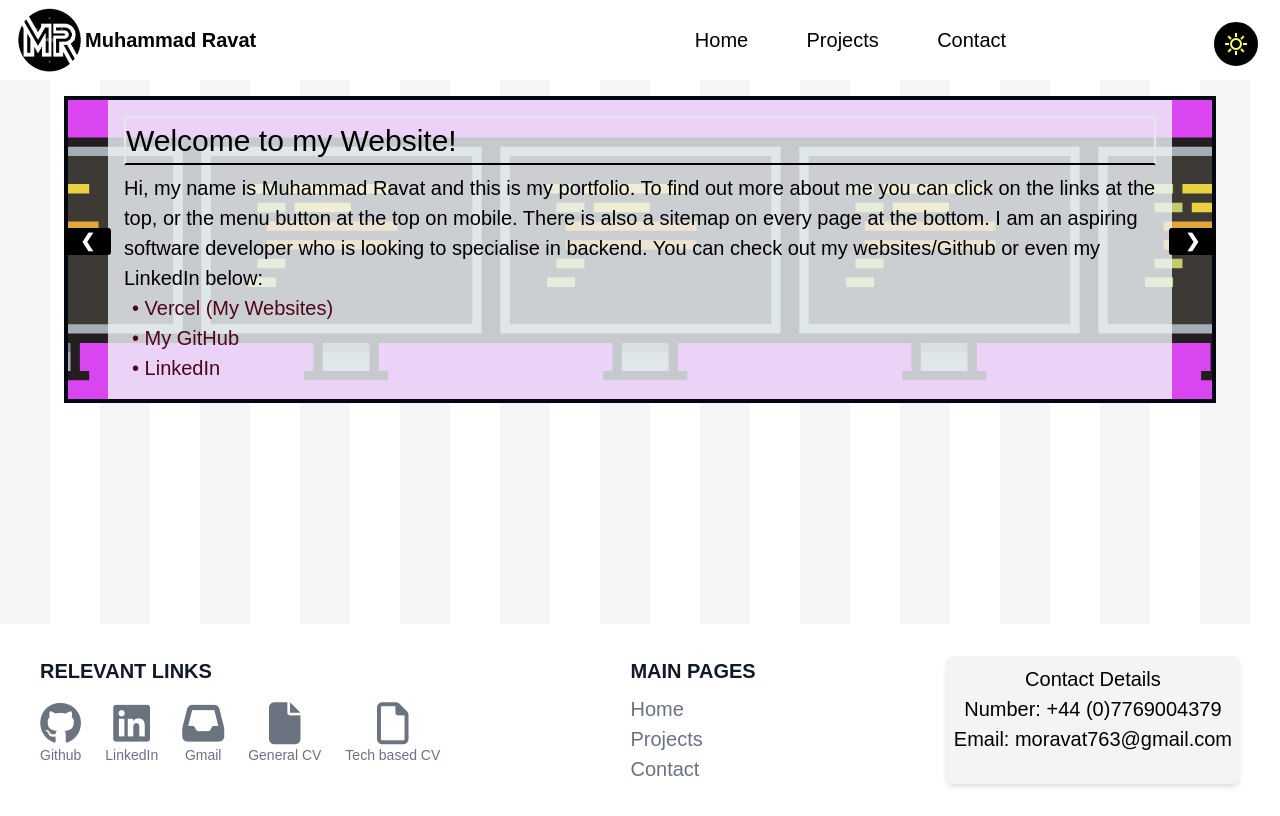
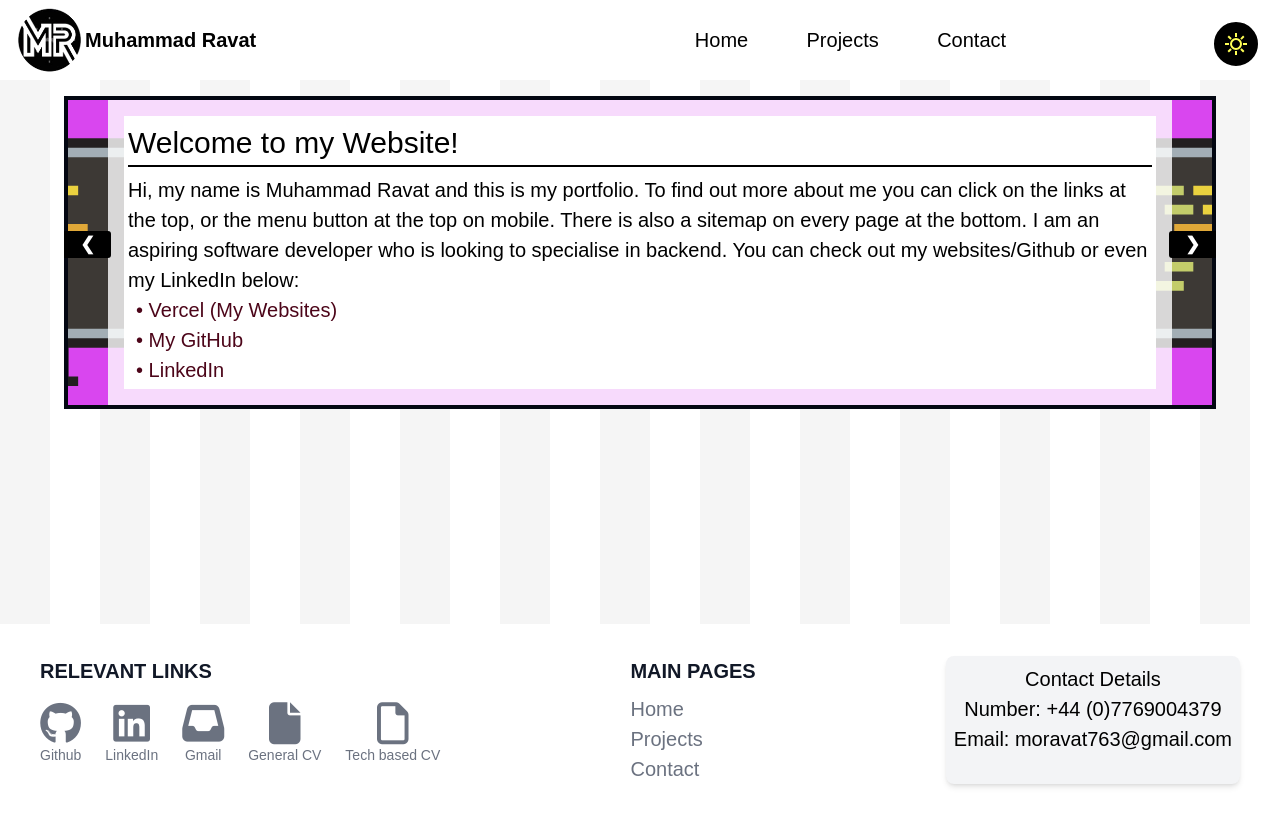
Before and after one commit to m0ravat/Portfolio-React-, a React (Vite) app in the folder my-first-react-app/: page / in a window 1280 px wide. Built offline with nearby package versions, Linux system fonts and the light colour scheme.

Commit message:
dark mode -home

```diff
--- a/my-first-react-app/src/MainPages/Pages/Home/Slides.jsx
+++ b/my-first-react-app/src/MainPages/Pages/Home/Slides.jsx
@@ -23,7 +23,7 @@ export function HeroSlides({ slides }){
         {slides.map(({ img, text, index }) => (
             <div key={index} className={`mySlides ${slideIndex === index + 1 ? 'block' : 'hidden'} fade bg-fuchsia-500`}>
               <div className="flex justify-between h-max border-4 border-gray-950 px-10 bg-contain bg-center max-sm:px-0" style={{ backgroundImage: `url(${img})` }}>
-                <div className="text-standard bg-slate-100 p-4 bg-opacity-80 w-max h-max mx-auto ">
+                <div className="text-standard bg-white p-4 dark:bg-black bg-opacity-80 w-max h-max mx-autotext-black dark:text-white ">
                     {text}
                 </div>
               </div>
--- a/my-first-react-app/src/MainPages/Pages/Home/home.jsx
+++ b/my-first-react-app/src/MainPages/Pages/Home/home.jsx
@@ -6,21 +6,21 @@ import './home.css'
 function Home() {
   const Slides = [
     { img: code, text: (
-      <div className='text-standard'>
-        <h1 className='border-2 border-b-black mb-2 text-large'>Welcome to my Website!</h1>
+      <div className='text-standard  bg-white dark:bg-gray-800 p-1'>
+        <h1 className='border-2 border-b-black border-r-0 border-l-0 border-t-0 mb-2 text-large dark:border-b-white '>Welcome to my Website!</h1>
         Hi, my name is Muhammad Ravat and this is my portfolio.
         To find out more about me you can click on the links at the top, or the menu button at the top on mobile. There is also a sitemap
         on every page at the bottom. I am an aspiring software developer who is looking to specialise in backend. You can check out my
         websites/Github or even my LinkedIn below: <br />
-        <a href="https://vercel.com/m0ravats-projects" target='_blank' rel="noopener noreferrer" className='pl-2 text-rose-950'> • Vercel (My Websites)</a> <br />
-        <a href="https://github.com/m0ravat" target="_blank" rel="noopener noreferrer" className='pl-2 text-rose-950'> • My GitHub</a> <br />
-        <a href="https://www.linkedin.com/in/muhammad-ravat" target='_blank' rel='noopener noreferrer' className='pl-2 text-rose-950'> • LinkedIn</a>
+        <a href="https://vercel.com/m0ravats-projects" target='_blank' rel="noopener noreferrer" className='pl-2 text-rose-950 dark:text-rose-400'> • Vercel (My Websites)</a> <br />
+        <a href="https://github.com/m0ravat" target="_blank" rel="noopener noreferrer" className='pl-2 text-rose-950 dark:text-rose-400'> • My GitHub</a> <br />
+        <a href="https://www.linkedin.com/in/muhammad-ravat" target='_blank' rel='noopener noreferrer' className='pl-2 text-rose-950 dark:text-rose-400'> • LinkedIn</a>
       </div>
     ), index: 0 },
 
     { img: code, text: (
-      <div className='text-standard'>
-        <h1 className='border-2 border-b-black mb-2 text-large'>About Me</h1>
+      <div className='text-standard bg-white dark:bg-gray-800 p-1'>
+        <h1 className='border-2 border-b-black border-r-0 border-l-0 border-t-0 mb-2 text-large dark:border-b-white '>About Me</h1>
         As a muslim with an indian background growing up in East London, I have had to go through alot of adversity.
         I am the first in my family to go to university. As a result, I am very motivated to reach my goals, especially as a
         programmer. My journey started out by learning basic pseudocode in secondary school which established my fundamental knowledge,
```
